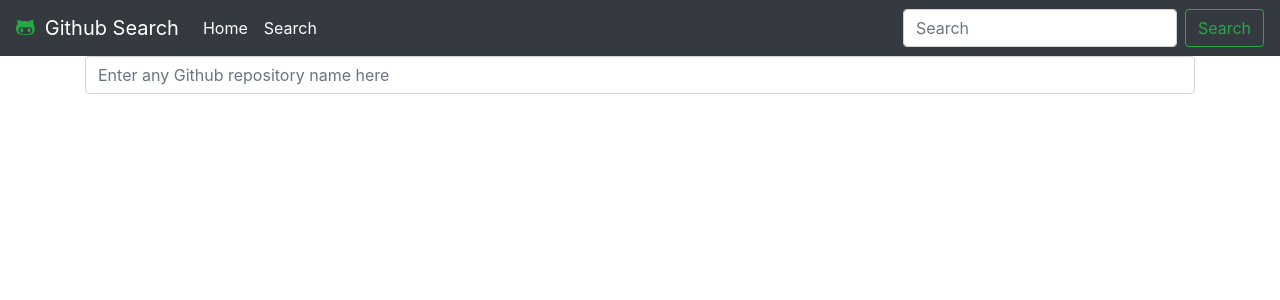
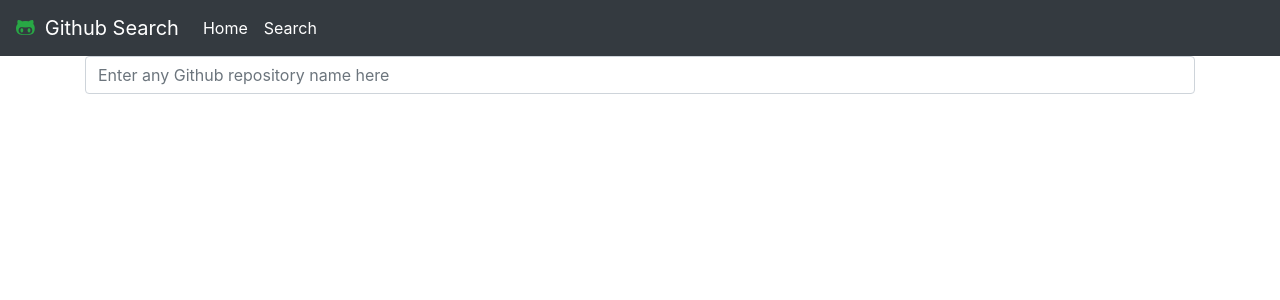
Before and after one commit to EmmanuelaJoy/githubSearch, an Angular app: page /repository in a window 1280 px wide. Shown: the top 300 px of the page. Built offline with nearby package versions, Linux system fonts and the light colour scheme.

Commit message:
change input types to search

```diff
--- a/src/app/my-github/my-github.component.html
+++ b/src/app/my-github/my-github.component.html
@@ -1,7 +1,7 @@
 <div class="container">
     <form #searchForm='ngForm'>
         <div class="form-group">
-            <input type="text" class="form-control" placeholder="Enter a Github username here" [(ngModel)]="username"
+            <input type="search" class="form-control" placeholder="Enter a Github username here" [(ngModel)]="username"
                 (keyup)="findUserAccount()" name="username">
         </div>
     </form>
@@ -22,7 +22,8 @@
                             <li>Following: {{user.following}}</li>
                             <li>Created: {{user.created_at}}</li>
                         </ul>
-                        <p><a href="{{user.siteLink}}" target="blank" class="btn btn-success">View on Github</a></p>
+                        <p><a href="{{user.siteLink}}" target="blank" class="btn btn-outline-success my-2 my-sm-0">View
+                                on Github</a></p>
                     </div>
                 </div>
             </div>
--- a/src/app/navbar/navbar.component.html
+++ b/src/app/navbar/navbar.component.html
@@ -10,9 +10,5 @@
                     class="sr-only">(current)</span></a>
             <a class="nav-item nav-link" routerLink="repository" routerLinkActive="active">Search</a>
         </div>
-        <form class="form-inline my-2 my-lg-0 ml-auto">
-            <input class="form-control mr-sm-2" type="text" placeholder="Search">
-            <button class="btn btn-outline-success my-2 my-sm-0" type="submit">Search</button>
-        </form>
     </div>
 </nav>
--- a/src/app/repository-search/repository-search.component.html
+++ b/src/app/repository-search/repository-search.component.html
@@ -1,7 +1,7 @@
 <div class="container">
     <form #repoForm='ngForm'>
         <div class="form-group">
-            <input type="text" class="form-control" placeholder="Enter any Github repository name here"
+            <input type="search" class="form-control" placeholder="Enter any Github repository name here"
                 [(ngModel)]="repoName" (keyup)="findRepository()" name="repository">
         </div>
     </form>
```
